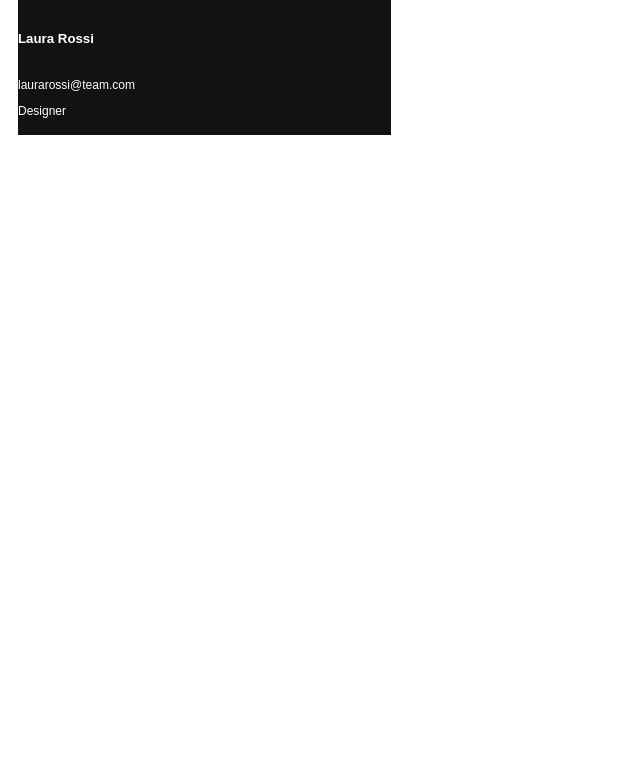
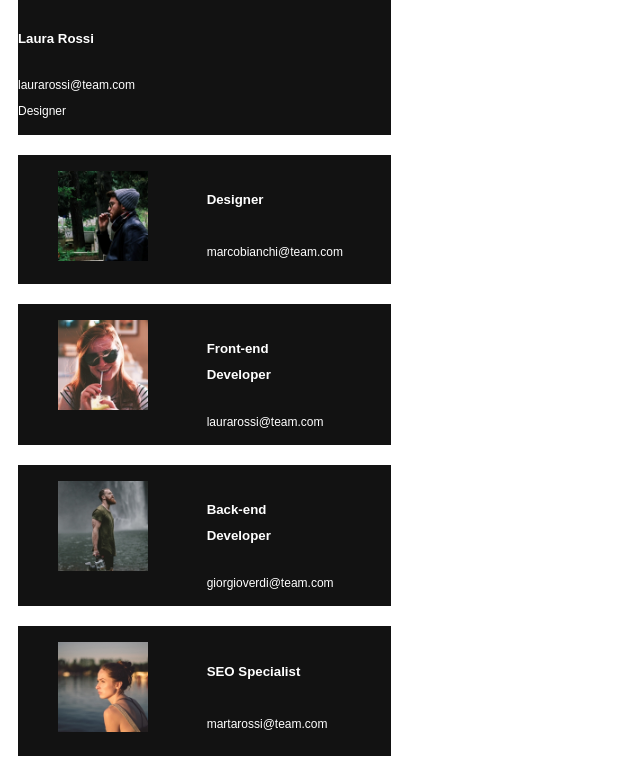
Before and after one commit to Nicole-Villon-Alejandro/js-our-team, a plain HTML site: page index.html in a window 1280 px wide. Shown: the part 389-1162 px from the top of the page, without its empty margins (0-640 px from the left). Before the commit the page ends 800 px from the top, so only its background shows below. Drawn offline with Linux system fonts and the light colour scheme; files whose address does not match are found by name.

Commit message:
add:changes

```diff
--- a/index.html
+++ b/index.html
@@ -36,10 +36,10 @@
         </div>
 
 
-        <!--<div class="container">
+        <div class="container">
             <section id="team">
               <div class="team-container">
-                <--Qui andranno tutte le card generate via JS -->
+                <!-- Qui andranno tutte le card generate via JS -->
                 <!--<div class="team-card">
                   <div class="card-image">
                     <img src="/img/male1.png" alt="" />
@@ -49,10 +49,10 @@
                     <p>Designer</p>
                     <span>marcobianchi@team.com</span>
                   </div>-->
-                <!--</div>
+                </div>
               </div>
             </section>
-        </div>-->
+        </div>
 
 
 
```
Also changed, not shown: script.js (line endings or trailing spaces).
